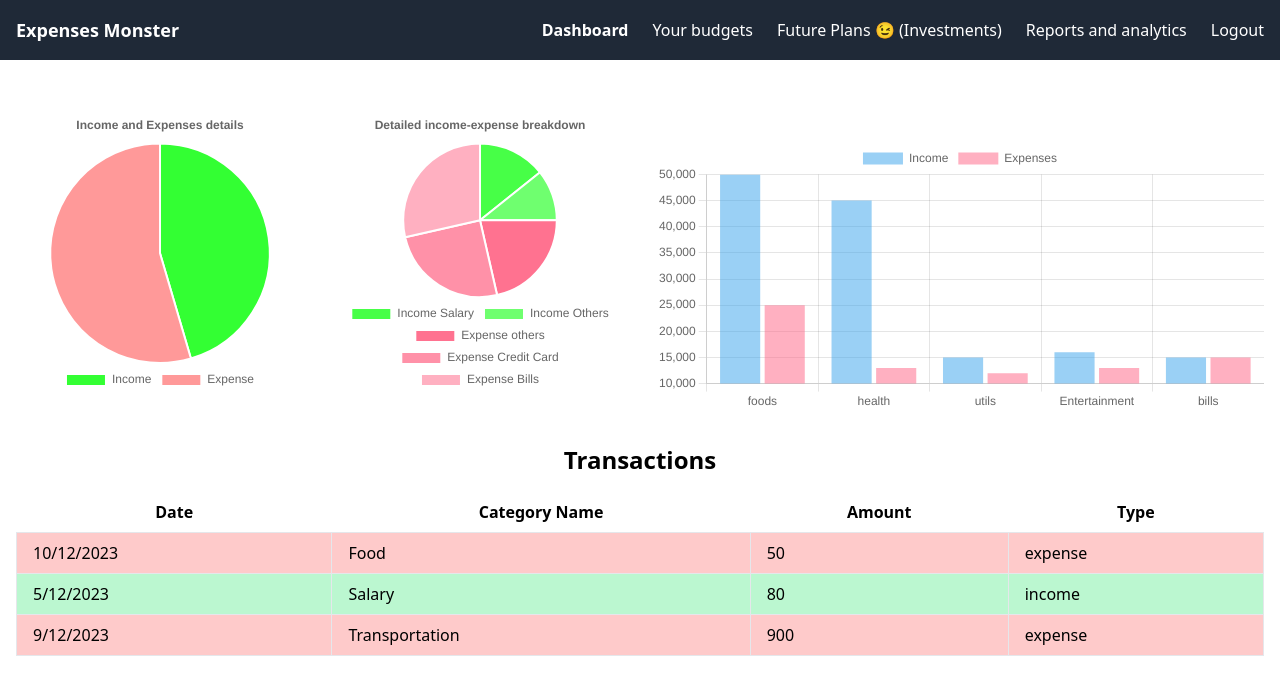
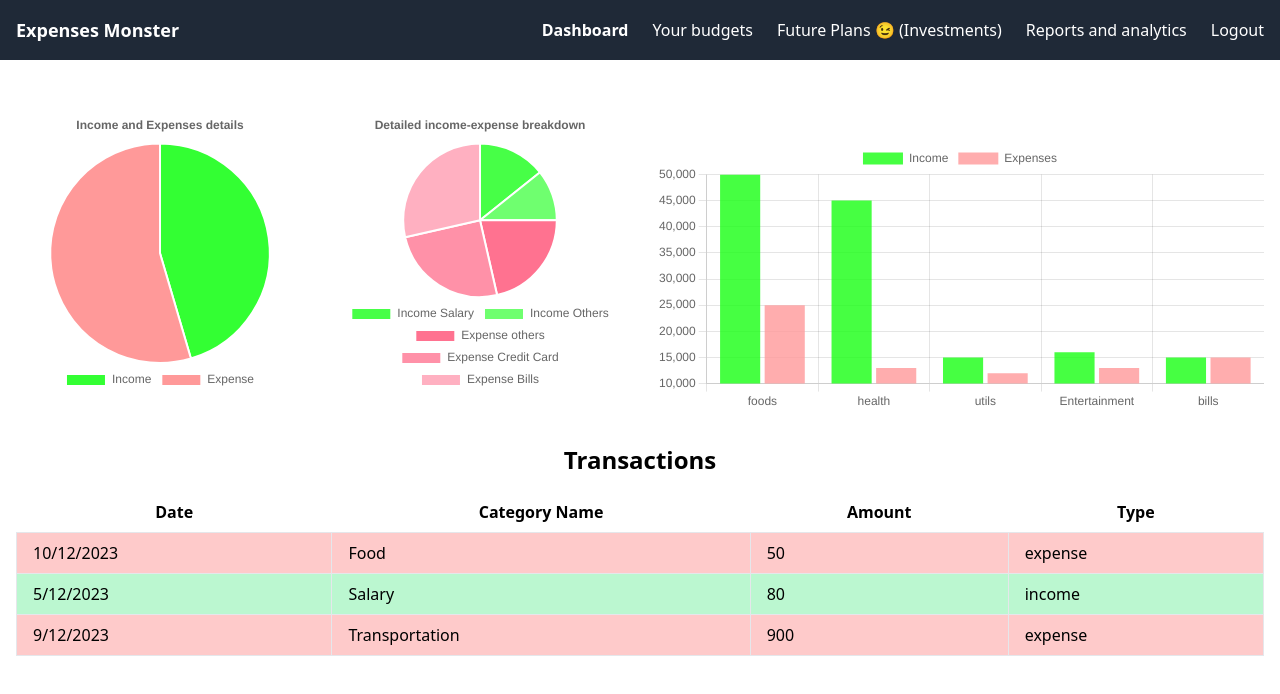
Before and after one commit to 1001pranav/expenseMonster, a Next.js app in the folder frontend/expense-tracker/: page / in a window 1280 px wide. Shown: the top 694 px of the page. Built offline with nearby package versions, Linux system fonts and the light colour scheme.

Commit message:
Feat: Updated Background colors for bar chart

```diff
--- a/frontend/expense-tracker/components/dashboard.tsx
+++ b/frontend/expense-tracker/components/dashboard.tsx
@@ -40,6 +40,8 @@ export default function Dashboard(): ReactNode {
                         label={barChartBillsLabel}
                         titleText="Income and Expense Categories"
                         backgroundColor={[]}
+                        incomeBGColor={['rgba(24, 255, 19, 0.8)']}
+                        expenseBGColor={['rgba(255, 153, 154, 0.8)']}
                         data={[]}
                         expenseData={expenseData}
                         incomeData={incomeData}
--- a/frontend/expense-tracker/components/graph/barChart.tsx
+++ b/frontend/expense-tracker/components/graph/barChart.tsx
@@ -21,10 +21,12 @@ const BarChart = forwardRef<HTMLCanvasElement, BAR_GRAPH_INTERFACE>((props) => {
                 datasets: [{
                     label: 'Income',
                     data: props.incomeData,
+                    backgroundColor: props.incomeBGColor
                 },
                 {
                     label: 'Expenses',
                     data: props.expenseData,
+                    backgroundColor: props.expenseBGColor
                 }]
             },
             options: {
--- a/frontend/expense-tracker/constant/interfaces.ts
+++ b/frontend/expense-tracker/constant/interfaces.ts
@@ -61,6 +61,8 @@ export interface GRAPH_INTERFACE {
 export interface BAR_GRAPH_INTERFACE extends GRAPH_INTERFACE {
     expenseData: number[];
     incomeData: number[];
+    incomeBGColor?: string[];
+    expenseBGColor?: string[];
 }
 
 export interface Transaction {
```
